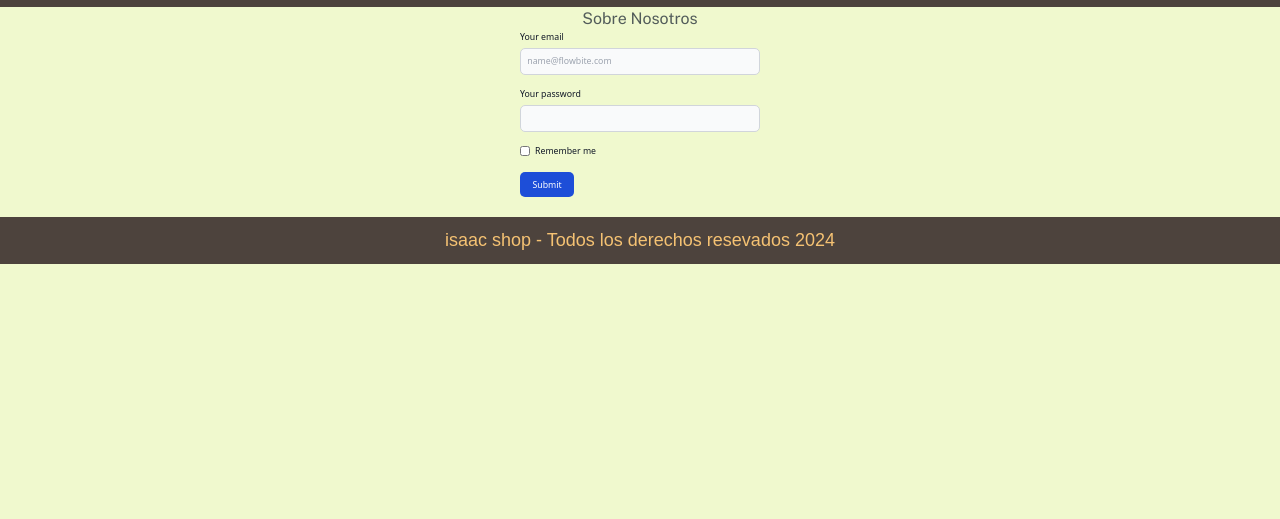
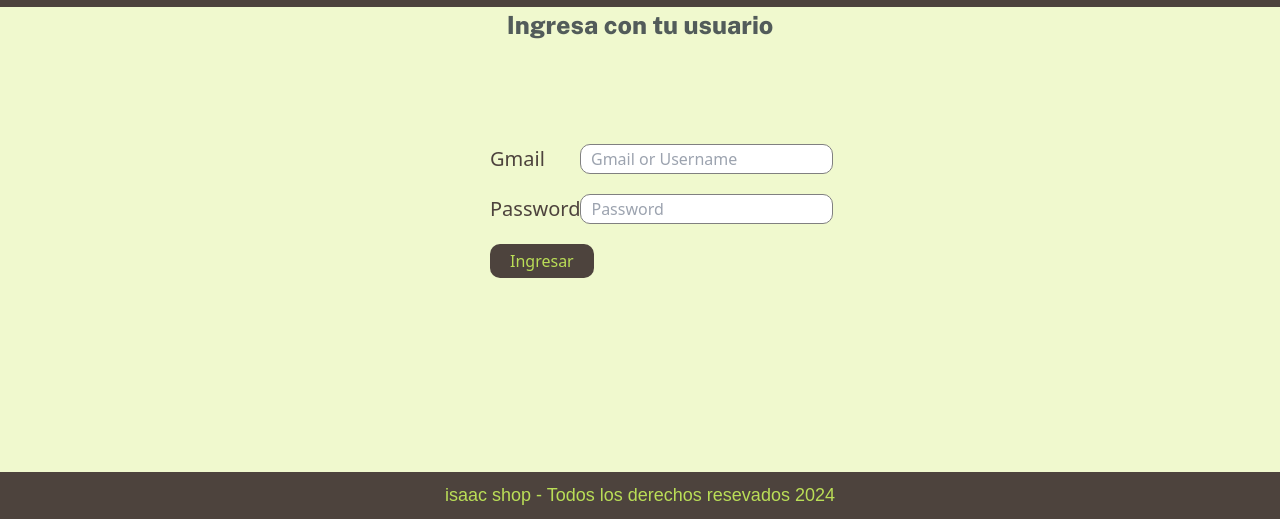
Before and after one commit to Juan1mera/Store-EJM, a website: page public/login.html in a window 1280 px wide. Shown: the part 281-800 px from the top of the page. Drawn offline with nearby package versions, Linux system fonts and the light colour scheme; files that its build step writes are made by us from their sources; a web font is replaced by a local one.

Commit message:
Login echo

```diff
--- a/public/login.html
+++ b/public/login.html
@@ -1,7 +1,7 @@
 <!DOCTYPE html>
 <html lang="en">
 <head>
-    <link rel="stylesheet" href="styles/normalize.css">
+    <link rel="stylesheet" href="../styles/normalize.css">
     <link rel="stylesheet" href="styles.css">
     <link href="output.css" rel="stylesheet">
 
@@ -36,26 +36,25 @@
     </nav>
 
     <main class="container ">
-        <h1>Sobre Nosotros</h1>
+        <h1 class="rellenar">Ingresa con tu usuario</h1>
+        <div class="contacto-bg"></div>
+        <form class="formulario">
+            <div class="campo">
+                <label id="gmail" class="campo-label" for="gmail">Gmail</label>
+                <input class="campo-field" type="email" placeholder="Gmail or Username" id="gmail">
+            </div>
+            <div class="campo">
+                <label id="password" class="campo-label" for="password">Password</label>
+                <input class="campo-field" type="password" placeholder="Password" id="password">
+            </div>
+            <div class="campo">
+            <div class="campo">
+                <input type="submit" value="Ingresar" class="boton boton-enviar">
+            </div>
+        </form>
+       </div>
 
 
-<form class="max-w-sm mx-auto">
-    <div class="mb-5">
-      <label for="email" class="block mb-2 text-sm font-medium text-gray-900 dark:text-white">Your email</label>
-      <input type="email" id="email" class="bg-gray-50 border border-gray-300 text-gray-900 text-sm rounded-lg focus:ring-blue-500 focus:border-blue-500 block w-full p-2.5 dark:bg-gray-700 dark:border-gray-600 dark:placeholder-gray-400 dark:text-white dark:focus:ring-blue-500 dark:focus:border-blue-500" placeholder="name@flowbite.com" required />
-    </div>
-    <div class="mb-5">
-      <label for="password" class="block mb-2 text-sm font-medium text-gray-900 dark:text-white">Your password</label>
-      <input type="password" id="password" class="bg-gray-50 border border-gray-300 text-gray-900 text-sm rounded-lg focus:ring-blue-500 focus:border-blue-500 block w-full p-2.5 dark:bg-gray-700 dark:border-gray-600 dark:placeholder-gray-400 dark:text-white dark:focus:ring-blue-500 dark:focus:border-blue-500" required />
-    </div>
-    <div class="flex items-start mb-5">
-      <div class="flex items-center h-5">
-        <input id="remember" type="checkbox" value="" class="w-4 h-4 border border-gray-300 rounded bg-gray-50 focus:ring-3 focus:ring-blue-300 dark:bg-gray-700 dark:border-gray-600 dark:focus:ring-blue-600 dark:ring-offset-gray-800 dark:focus:ring-offset-gray-800" required />
-      </div>
-      <label for="remember" class="ms-2 text-sm font-medium text-gray-900 dark:text-gray-300">Remember me</label>
-    </div>
-    <button type="submit" class="text-white bg-blue-700 hover:bg-blue-800 focus:ring-4 focus:outline-none focus:ring-blue-300 font-medium rounded-lg text-sm w-full sm:w-auto px-5 py-2.5 text-center dark:bg-blue-600 dark:hover:bg-blue-700 dark:focus:ring-blue-800">Submit</button>
-  </form>
 
     </main>
 
--- a/public/styles.css
+++ b/public/styles.css
@@ -138,11 +138,15 @@ h3{
 }
 /*-------------------footer--------------------------------------------------*/
 .footer{
+    position: absolute;
+    width: 100%;
+    bottom: 0;
     background-color: var(--cafe);
     padding: 1rem 0;
     margin-top: 2rem;
 }
 .footer__text{
+    color: var(--verde_calro);
     text-align: center;
     font-family: "Jaro", sans-serif;
 }
@@ -311,3 +315,67 @@ h3{
     background-color: var(--verde);
 }
 /*---------------------------------------------------Formulario-Login--------------------*/
+.Sobre-nosotros{
+    font-size: 2.5rem;
+    font-weight: 800;
+}
+.rellenar{
+    font-size: 2.5rem;
+    font-weight: 800;
+}
+
+.contacto-bg{
+    height: 10rem;
+
+}
+.formulario{
+    margin: -5rem auto 0 auto;
+    padding: 0 2rem;
+    width: 90%;
+    display: flex;
+    flex-direction: column;
+    align-items: start;
+}
+.campo{
+    display: flex;
+    margin-bottom: 2rem;
+    width: auto;
+}
+.campo-label{
+    color: var(--cafe);
+    font-weight: 500;
+    font-size: 2rem;
+    height: 3rem;
+    flex: 0 0 9rem;
+}
+.campo-field{
+    padding: 1rem;
+    height: 3rem;
+    width: auto;
+    border-radius: 1rem;
+    flex: 1;
+    border: 1px solid gray;
+}
+.boton-enviar{
+    background-color: var(--cafe);
+    color: var(--verde_calro);
+    padding: 0.5rem 2rem;
+    border-radius: 1rem;
+    transition: padding .5s ease, font-weight .5s ease;
+}
+.boton-enviar:hover{
+    cursor: pointer;
+    padding: 0.5rem 12rem;
+    font-weight: 800;
+}
+@media(min-width: 768px){
+    .formulario{
+        margin: -5rem auto 0 auto;
+        padding: 5rem;
+        width: 40rem;
+        display: flex;
+        flex-direction: column;
+        align-items: start;
+    }
+
+}
```
Also changed, not shown: public/js/login.js (added).
